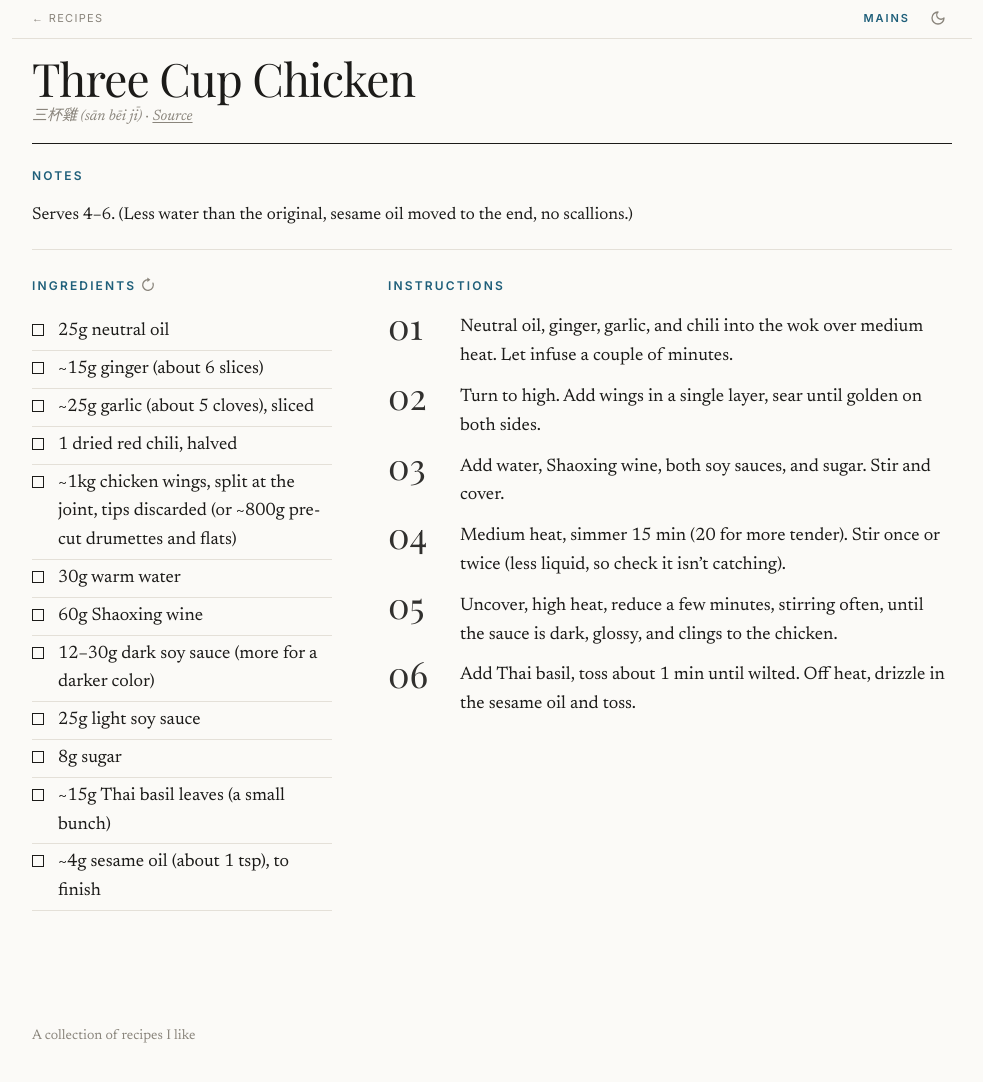
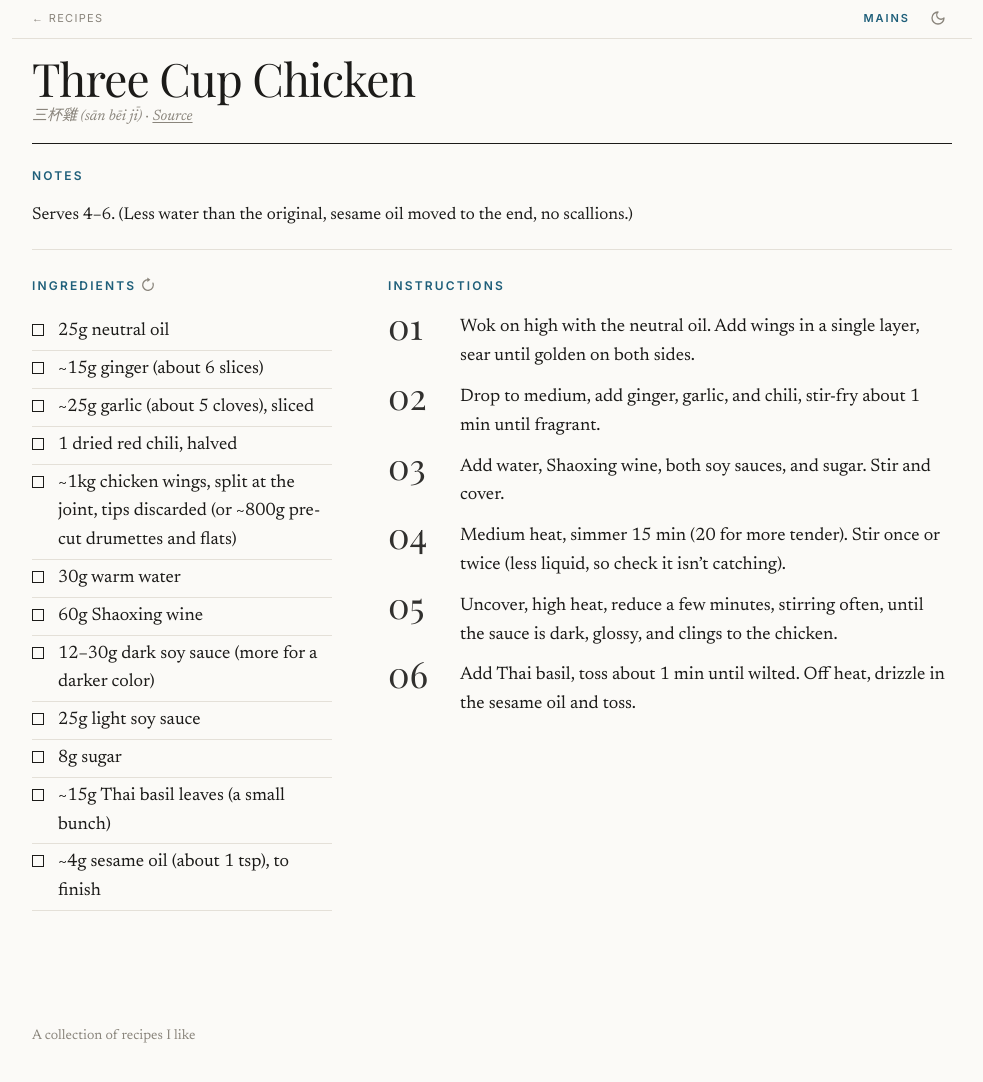
Before and after one commit to DarrenTsung/recipes, a Jekyll site: the page built from _recipes/three_cup_chicken.md, in a window 1280 px wide and 1087 px high. Shown: the top 1082 px of the window, without its empty margins (48-1031 px from the left). Built offline with Jekyll 4.4.1, drawn with Linux system fonts in a browser that asks for light colours; some web fonts are replaced.

Commit message:
recipes: three cup chicken, sear chicken before aromatics
Co-Authored-By: Claude Opus 5.5 <noreply@anthropic.com>

```diff
--- a/_recipes/three_cup_chicken.md
+++ b/_recipes/three_cup_chicken.md
@@ -27,8 +27,8 @@ Serves 4–6. (Less water than the original, sesame oil moved to the end, no sca
 
 ## Instructions:
 
-1. Neutral oil, ginger, garlic, and chili into the wok over medium heat. Let infuse a couple of minutes.
-2. Turn to high. Add wings in a single layer, sear until golden on both sides.
+1. Wok on high with the neutral oil. Add wings in a single layer, sear until golden on both sides.
+2. Drop to medium, add ginger, garlic, and chili, stir-fry about 1 min until fragrant.
 3. Add water, Shaoxing wine, both soy sauces, and sugar. Stir and cover.
 4. Medium heat, simmer 15 min (20 for more tender). Stir once or twice (less liquid, so check it isn't catching).
 5. Uncover, high heat, reduce a few minutes, stirring often, until the sauce is dark, glossy, and clings to the chicken.
```
